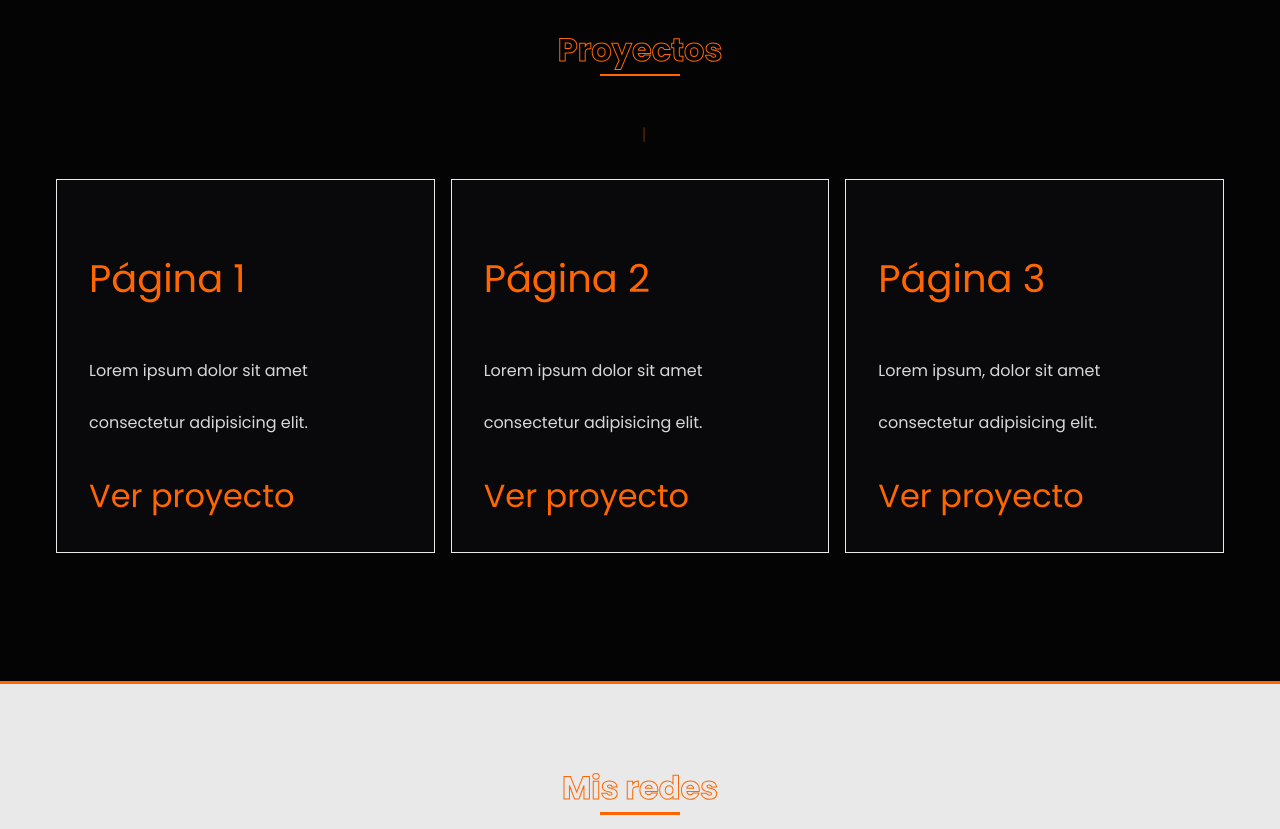
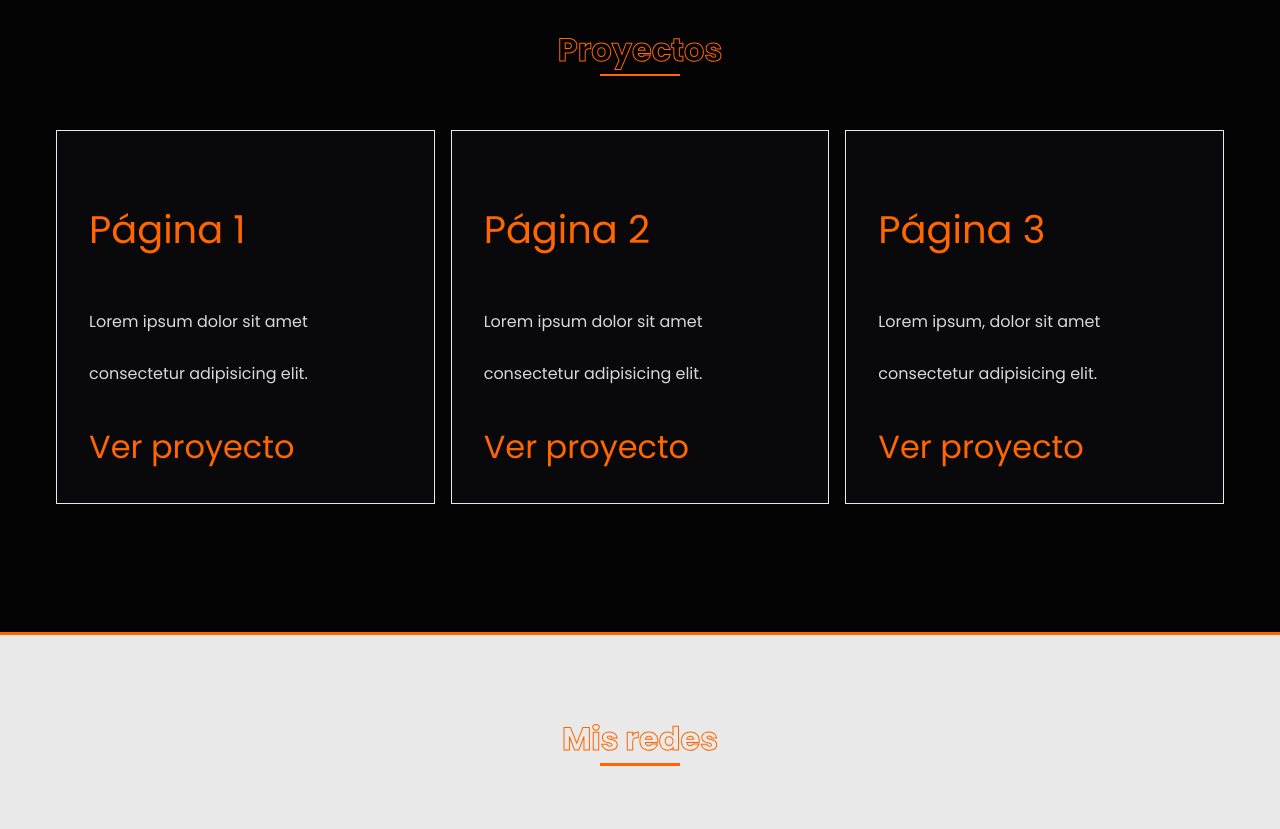
Before and after one commit to Mkrause23/Portafolio-personal, a plain HTML site: page Portafolio-krause/index.html in a window 1280 px wide. Shown: the part 2500-3329 px from the top of the page. Drawn offline with nearby package versions, Linux system fonts and the light colour scheme.

Commit message:
Update index.html

```diff
--- a/Portafolio-krause/index.html
+++ b/Portafolio-krause/index.html
@@ -172,16 +172,11 @@
             </section>
         </article>
 
-
-
-
-
-            <!--===== TRABAJO =====-->
+            <!--===== PROYECTOS =====-->
             <article class="article">
                 <section id="s-projects">
                     <div class="grid-layout">
                       <h2 class="section-title">Proyectos</h2>
-                      <p class="contact__text"></p>
                       <div id="projects">
                         <article class="intervalCardReveal teslabank">
                           <h3>Página 1</h3>
```
